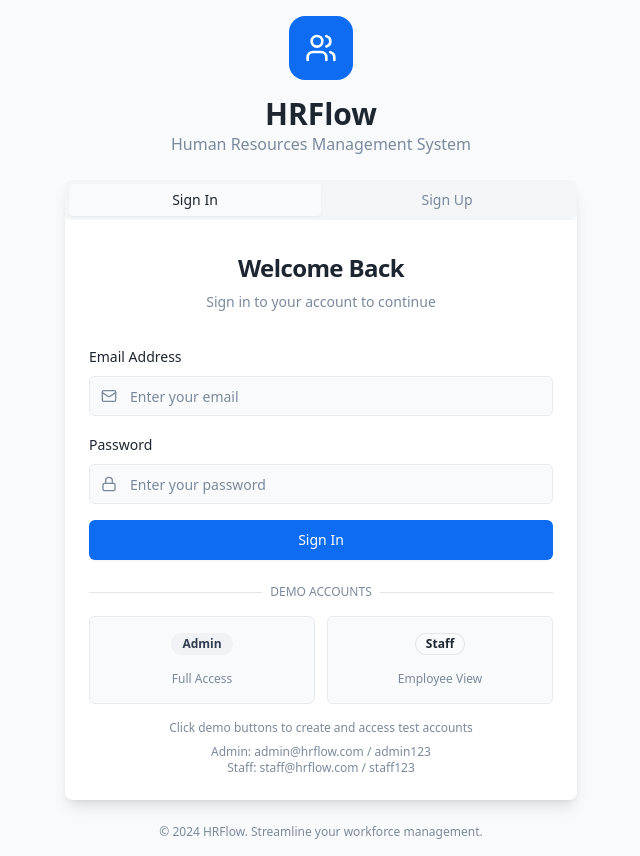
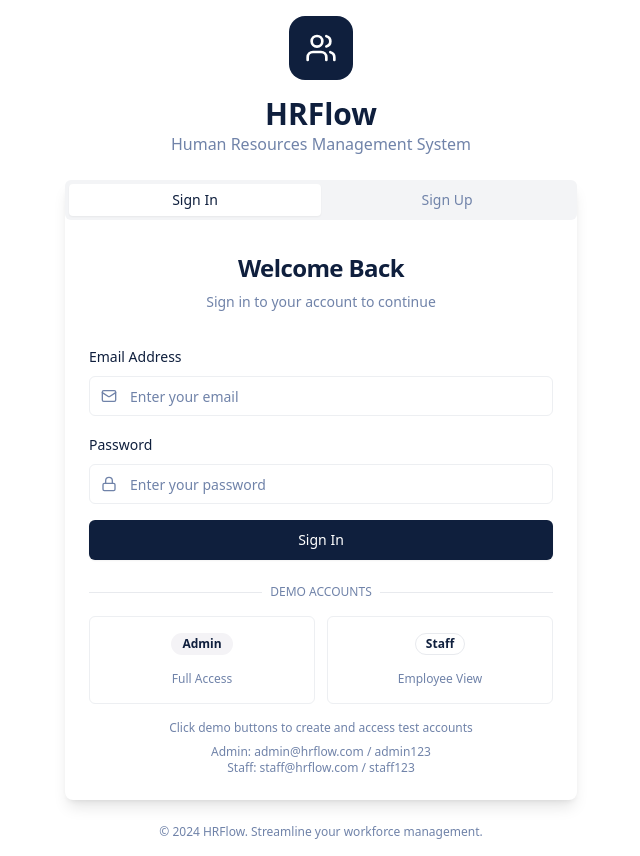
Before and after one commit to amanaz3/staff-hub-suite, a React (Vite) app: page /auth in a window 1280 px wide. Shown: the whole page, without its empty margins (319-959 px from the left). Built offline with nearby package versions, Linux system fonts and the light colour scheme.

Commit message:
Update theme and font
Apply new color theme and font styles. Primary color is navy blue, background is white, and accent color is purple. Lighter shades of blue and purple are used for charts and progress indicators.

```diff
--- a/index.html
+++ b/index.html
@@ -3,6 +3,7 @@
   <head>
     <meta charset="UTF-8" />
     <meta name="viewport" content="width=device-width, initial-scale=1.0" />
+    <link rel="stylesheet" href="https://fonts.googleapis.com/css2?family=Poppins:wght@300;400;500;600;700&display=swap">
     <title>staff-hub-suite</title>
     <meta name="description" content="Lovable Generated Project" />
     <meta name="author" content="Lovable" />
--- a/src/index.css
+++ b/src/index.css
@@ -5,68 +5,68 @@
 /* Modern HR Management System Design Tokens */
 @layer base {
   :root {
-    /* Base colors - Professional blue palette */
-    --background: 210 17% 98%;
-    --foreground: 215 25% 15%;
+    /* Base colors - Deep navy blue and white theme */
+    --background: 0 0% 100%;
+    --foreground: 220 60% 15%;
     --surface: 0 0% 100%;
-    --surface-subtle: 210 15% 98%;
+    --surface-subtle: 220 20% 98%;
 
     /* Card system */
     --card: 0 0% 100%;
-    --card-foreground: 215 25% 15%;
-    --card-border: 210 15% 90%;
+    --card-foreground: 220 60% 15%;
+    --card-border: 220 15% 92%;
 
     /* Interactive elements */
     --popover: 0 0% 100%;
-    --popover-foreground: 215 25% 15%;
+    --popover-foreground: 220 60% 15%;
 
-    /* Brand colors */
-    --primary: 215 90% 50%;
+    /* Brand colors - Deep navy blue primary */
+    --primary: 220 60% 15%;
     --primary-foreground: 0 0% 100%;
-    --primary-light: 215 90% 65%;
-    --primary-dark: 215 90% 35%;
+    --primary-light: 220 40% 35%;
+    --primary-dark: 220 80% 10%;
 
-    /* Secondary palette */
-    --secondary: 210 20% 95%;
-    --secondary-foreground: 215 25% 25%;
+    /* Secondary palette - Light purple tones */
+    --secondary: 260 15% 96%;
+    --secondary-foreground: 220 60% 15%;
 
     /* Neutral system */
-    --muted: 210 15% 96%;
-    --muted-foreground: 215 15% 55%;
-    --accent: 215 85% 55%;
+    --muted: 220 15% 96%;
+    --muted-foreground: 220 25% 55%;
+    --accent: 270 85% 60%;
     --accent-foreground: 0 0% 100%;
 
-    /* Status system with enhanced accessibility */
-    --success: 142 76% 36%;
+    /* Status system with purple/blue accents */
+    --success: 150 70% 40%;
     --success-foreground: 0 0% 100%;
-    --success-light: 142 60% 90%;
+    --success-light: 150 60% 95%;
 
-    --warning: 38 92% 50%;
+    --warning: 40 95% 55%;
     --warning-foreground: 0 0% 100%;
-    --warning-light: 38 84% 95%;
+    --warning-light: 40 85% 95%;
 
-    --destructive: 0 84% 60%;
+    --destructive: 0 85% 60%;
     --destructive-foreground: 0 0% 100%;
-    --destructive-light: 0 84% 95%;
+    --destructive-light: 0 85% 95%;
 
     /* Interactive states */
-    --border: 210 15% 90%;
-    --input: 210 15% 92%;
-    --ring: 215 90% 50%;
-    --focus-ring: 215 90% 50%;
+    --border: 220 15% 92%;
+    --input: 220 15% 94%;
+    --ring: 270 85% 60%;
+    --focus-ring: 270 85% 60%;
 
-    /* HR-specific status colors */
-    --status-approved: 142 76% 36%;
-    --status-pending: 38 92% 50%;
-    --status-rejected: 0 84% 60%;
-    --status-absent: 0 84% 60%;
-    --status-present: 142 76% 36%;
-    --status-late: 38 92% 50%;
+    /* HR-specific status colors with purple/blue theme */
+    --status-approved: 150 70% 40%;
+    --status-pending: 270 85% 60%;
+    --status-rejected: 0 85% 60%;
+    --status-absent: 0 85% 60%;
+    --status-present: 150 70% 40%;
+    --status-late: 40 95% 55%;
 
     /* Light variants for backgrounds */
-    --status-approved-light: 142 60% 95%;
-    --status-pending-light: 38 84% 95%;
-    --status-rejected-light: 0 84% 95%;
+    --status-approved-light: 150 60% 95%;
+    --status-pending-light: 270 60% 95%;
+    --status-rejected-light: 0 85% 95%;
 
     /* Elevation system */
     --shadow-sm: 0 1px 2px 0 hsl(215 25% 15% / 0.05);
@@ -74,11 +74,12 @@
     --shadow-lg: 0 10px 15px -3px hsl(215 25% 15% / 0.1), 0 4px 6px -2px hsl(215 25% 15% / 0.05);
     --shadow-xl: 0 20px 25px -5px hsl(215 25% 15% / 0.1), 0 10px 10px -5px hsl(215 25% 15% / 0.04);
 
-    /* Gradients */
-    --gradient-primary: linear-gradient(135deg, hsl(215 90% 50%), hsl(215 90% 65%));
-    --gradient-success: linear-gradient(135deg, hsl(142 76% 36%), hsl(142 76% 45%));
-    --gradient-surface: linear-gradient(135deg, hsl(0 0% 100%), hsl(210 15% 98%));
-    --gradient-card: linear-gradient(145deg, hsl(0 0% 100%), hsl(210 15% 99%));
+    /* Gradients with navy and purple theme */
+    --gradient-primary: linear-gradient(135deg, hsl(220 60% 15%), hsl(220 40% 35%));
+    --gradient-success: linear-gradient(135deg, hsl(150 70% 40%), hsl(150 70% 50%));
+    --gradient-surface: linear-gradient(135deg, hsl(0 0% 100%), hsl(220 20% 98%));
+    --gradient-card: linear-gradient(145deg, hsl(0 0% 100%), hsl(220 15% 99%));
+    --gradient-accent: linear-gradient(135deg, hsl(270 85% 60%), hsl(270 75% 70%));
 
     /* Typography scale */
     --font-size-xs: 0.75rem;
@@ -105,15 +106,15 @@
     --radius-lg: 1rem;
     --radius-xl: 1.5rem;
 
-    /* Sidebar system */
-    --sidebar-background: 0 0% 98%;
-    --sidebar-foreground: 240 5.3% 26.1%;
-    --sidebar-primary: 240 5.9% 10%;
-    --sidebar-primary-foreground: 0 0% 98%;
-    --sidebar-accent: 240 4.8% 95.9%;
-    --sidebar-accent-foreground: 240 5.9% 10%;
-    --sidebar-border: 220 13% 91%;
-    --sidebar-ring: 217.2 91.2% 59.8%;
+    /* Sidebar system with navy theme */
+    --sidebar-background: 220 20% 98%;
+    --sidebar-foreground: 220 60% 15%;
+    --sidebar-primary: 220 60% 15%;
+    --sidebar-primary-foreground: 0 0% 100%;
+    --sidebar-accent: 270 20% 95%;
+    --sidebar-accent-foreground: 220 60% 15%;
+    --sidebar-border: 220 15% 92%;
+    --sidebar-ring: 270 85% 60%;
 
     /* Animation timing */
     --transition-fast: 150ms cubic-bezier(0.4, 0, 0.2, 1);
@@ -122,72 +123,72 @@
   }
 
   .dark {
-    --background: 222 84% 4%;
-    --foreground: 210 40% 98%;
-    --surface: 222 84% 6%;
-    --surface-subtle: 222 84% 5%;
+    --background: 220 60% 5%;
+    --foreground: 220 20% 95%;
+    --surface: 220 60% 7%;
+    --surface-subtle: 220 60% 6%;
 
-    --card: 222 84% 6%;
-    --card-foreground: 210 40% 98%;
-    --card-border: 217 32% 17%;
+    --card: 220 60% 7%;
+    --card-foreground: 220 20% 95%;
+    --card-border: 220 40% 15%;
 
-    --popover: 222 84% 6%;
-    --popover-foreground: 210 40% 98%;
+    --popover: 220 60% 7%;
+    --popover-foreground: 220 20% 95%;
 
-    --primary: 215 90% 60%;
-    --primary-foreground: 222 47% 11%;
-    --primary-light: 215 90% 70%;
-    --primary-dark: 215 90% 45%;
+    --primary: 270 85% 70%;
+    --primary-foreground: 220 60% 5%;
+    --primary-light: 270 85% 80%;
+    --primary-dark: 270 85% 55%;
 
-    --secondary: 217 33% 17%;
-    --secondary-foreground: 210 40% 98%;
+    --secondary: 220 40% 15%;
+    --secondary-foreground: 220 20% 95%;
 
-    --muted: 217 33% 17%;
-    --muted-foreground: 215 20% 65%;
-    --accent: 217 33% 20%;
-    --accent-foreground: 210 40% 98%;
+    --muted: 220 40% 15%;
+    --muted-foreground: 220 20% 65%;
+    --accent: 270 85% 70%;
+    --accent-foreground: 220 60% 5%;
 
-    --success: 142 76% 45%;
+    --success: 150 70% 50%;
     --success-foreground: 0 0% 100%;
-    --success-light: 142 60% 15%;
+    --success-light: 150 60% 15%;
 
-    --warning: 38 92% 60%;
+    --warning: 40 95% 65%;
     --warning-foreground: 0 0% 100%;
-    --warning-light: 38 84% 15%;
+    --warning-light: 40 85% 15%;
 
-    --destructive: 0 84% 70%;
+    --destructive: 0 85% 70%;
     --destructive-foreground: 0 0% 100%;
-    --destructive-light: 0 84% 15%;
+    --destructive-light: 0 85% 15%;
 
-    --border: 217 33% 17%;
-    --input: 217 33% 17%;
-    --ring: 215 90% 60%;
-    --focus-ring: 215 90% 60%;
+    --border: 220 40% 15%;
+    --input: 220 40% 15%;
+    --ring: 270 85% 70%;
+    --focus-ring: 270 85% 70%;
 
-    --status-approved: 142 76% 45%;
-    --status-pending: 38 92% 60%;
-    --status-rejected: 0 84% 70%;
-    --status-absent: 0 84% 70%;
-    --status-present: 142 76% 45%;
-    --status-late: 38 92% 60%;
+    --status-approved: 150 70% 50%;
+    --status-pending: 270 85% 70%;
+    --status-rejected: 0 85% 70%;
+    --status-absent: 0 85% 70%;
+    --status-present: 150 70% 50%;
+    --status-late: 40 95% 65%;
 
-    --status-approved-light: 142 60% 15%;
-    --status-pending-light: 38 84% 15%;
-    --status-rejected-light: 0 84% 15%;
+    --status-approved-light: 150 60% 15%;
+    --status-pending-light: 270 60% 15%;
+    --status-rejected-light: 0 85% 15%;
 
-    --shadow-sm: 0 1px 2px 0 hsl(0 0% 0% / 0.15);
-    --shadow-md: 0 4px 6px -1px hsl(0 0% 0% / 0.2), 0 2px 4px -1px hsl(0 0% 0% / 0.15);
-    --shadow-lg: 0 10px 15px -3px hsl(0 0% 0% / 0.2), 0 4px 6px -2px hsl(0 0% 0% / 0.15);
-    --shadow-xl: 0 20px 25px -5px hsl(0 0% 0% / 0.2), 0 10px 10px -5px hsl(0 0% 0% / 0.15);
+    --shadow-sm: 0 1px 2px 0 hsl(0 0% 0% / 0.3);
+    --shadow-md: 0 4px 6px -1px hsl(0 0% 0% / 0.4), 0 2px 4px -1px hsl(0 0% 0% / 0.3);
+    --shadow-lg: 0 10px 15px -3px hsl(0 0% 0% / 0.4), 0 4px 6px -2px hsl(0 0% 0% / 0.3);
+    --shadow-xl: 0 20px 25px -5px hsl(0 0% 0% / 0.4), 0 10px 10px -5px hsl(0 0% 0% / 0.3);
 
-    --sidebar-background: 240 6% 10%;
-    --sidebar-foreground: 240 5% 96%;
-    --sidebar-primary: 224 76% 48%;
-    --sidebar-primary-foreground: 0 0% 100%;
-    --sidebar-accent: 240 4% 16%;
-    --sidebar-accent-foreground: 240 5% 96%;
-    --sidebar-border: 240 4% 16%;
-    --sidebar-ring: 217 91% 60%;
+    --sidebar-background: 220 60% 8%;
+    --sidebar-foreground: 220 20% 95%;
+    --sidebar-primary: 270 85% 70%;
+    --sidebar-primary-foreground: 220 60% 5%;
+    --sidebar-accent: 220 40% 15%;
+    --sidebar-accent-foreground: 220 20% 95%;
+    --sidebar-border: 220 40% 15%;
+    --sidebar-ring: 270 85% 70%;
   }
 }
 
```
